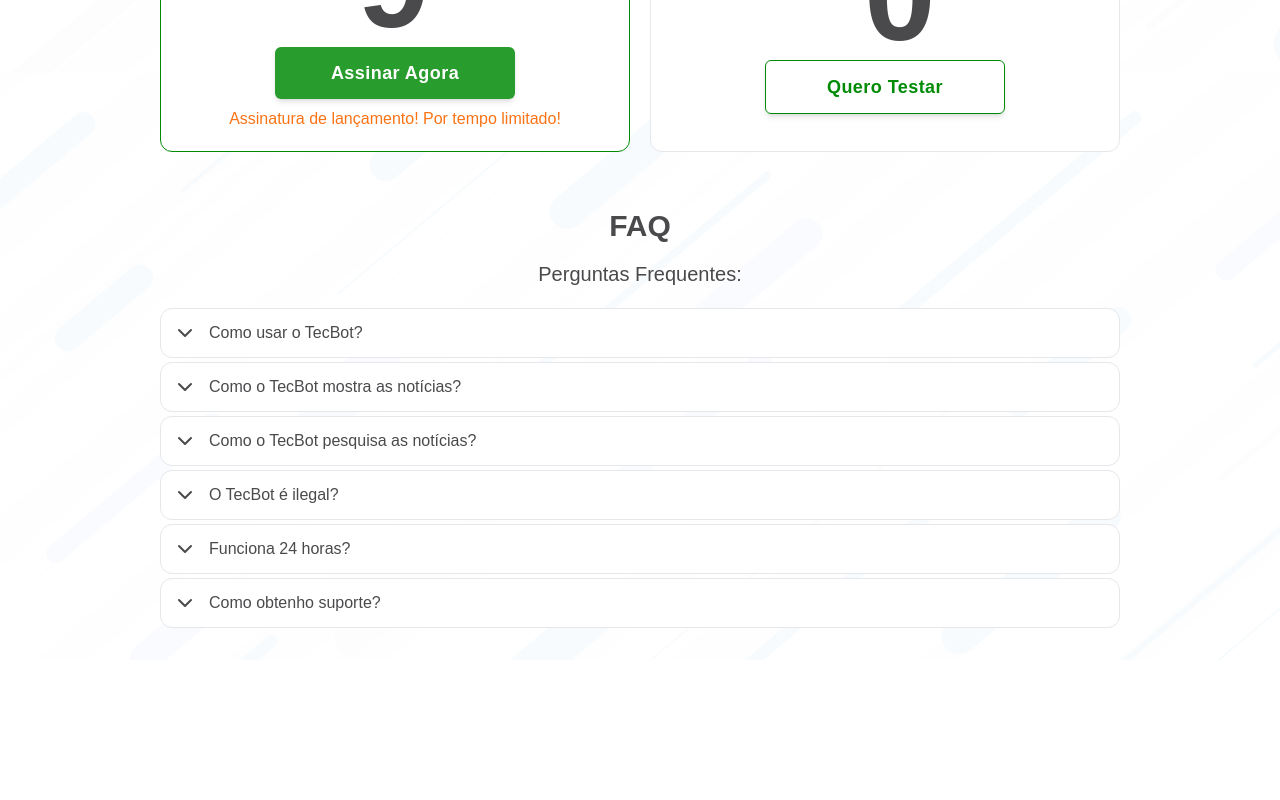
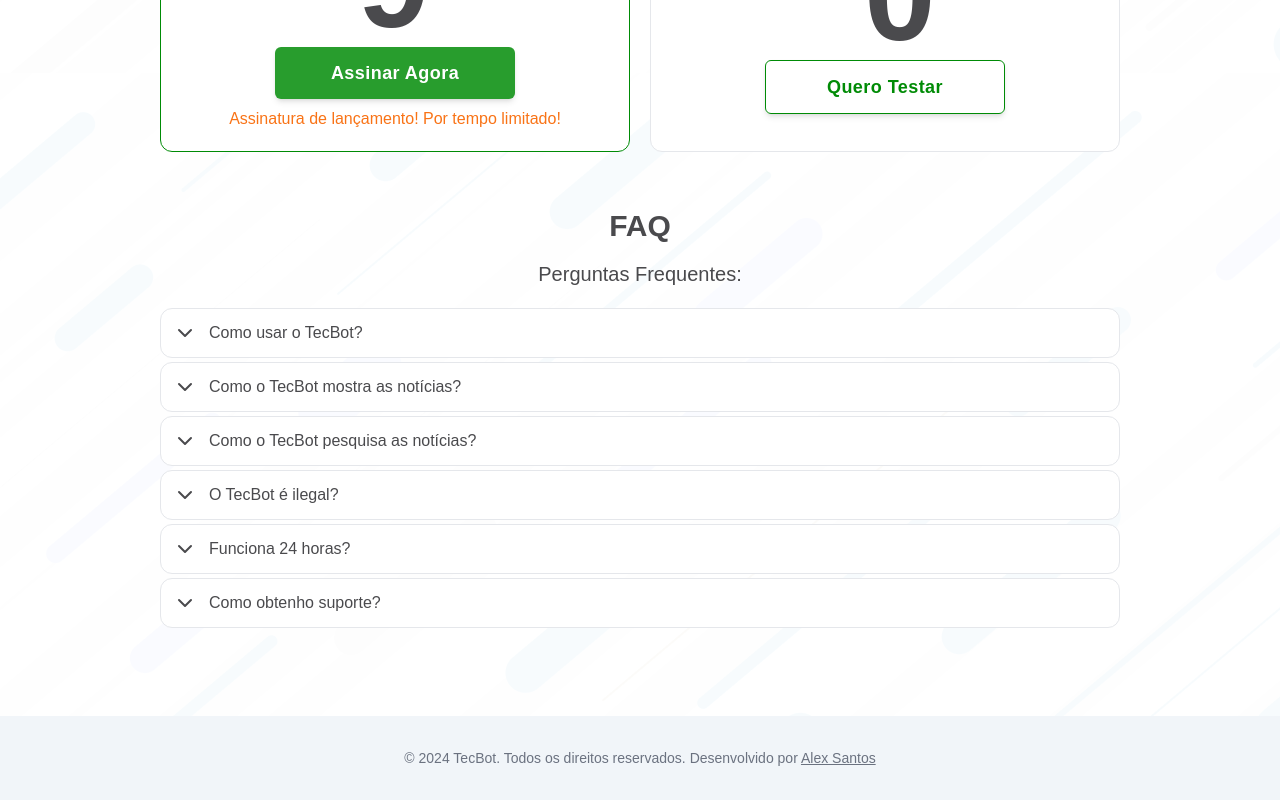
Before and after one commit to devalexsantos/tecbot-landing-page, a Next.js app: page / in a window 1280 px wide. Shown: the part 2873-3673 px from the top of the page. Before the commit the page ends 3533 px from the top, so only its background shows below. Built offline with nearby package versions, Linux system fonts and the light colour scheme; a web font is replaced by a local one.

Commit message:
feat: add Footer

```diff
--- a/src/app/layout.tsx
+++ b/src/app/layout.tsx
@@ -24,6 +24,19 @@
         className={`bg-[url('/img/background-page.png')] bg-repeat ${blinker.className}`}
       >
         <div className="container m-auto max-w-5xl p-8">{children}</div>
+        <footer className="py-8 bg-slate-100 mt-14">
+          <p className="text-center text-sm text-gray-500">
+            &copy; {new Date().getFullYear()} TecBot. Todos os direitos
+            reservados. Desenvolvido por{' '}
+            <a
+              href="https://www.linkedin.com/in/devalexsantos/"
+              target="_blank"
+              className="underline"
+            >
+              Alex Santos
+            </a>
+          </p>
+        </footer>
       </body>
     </html>
   )
```
